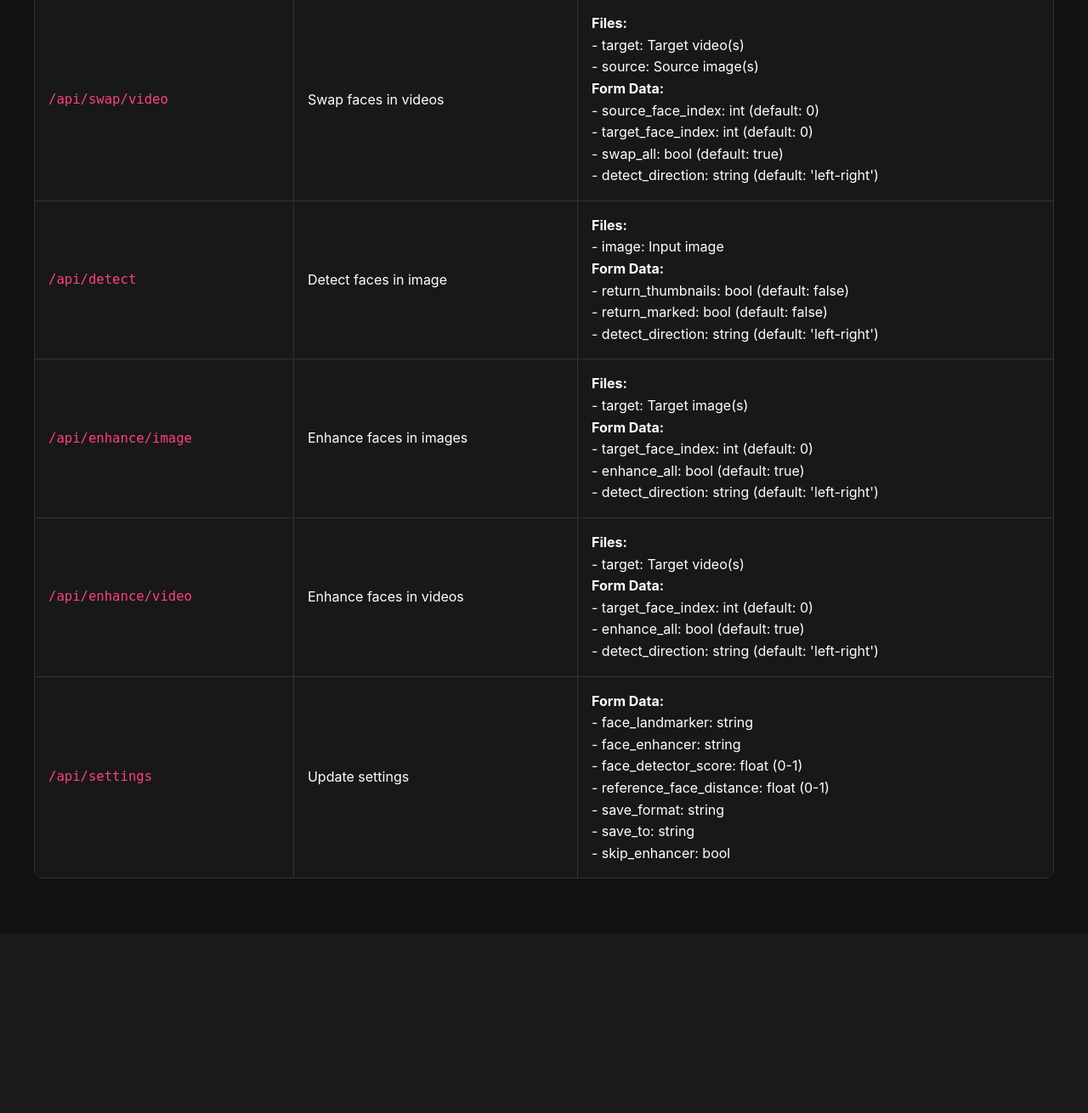
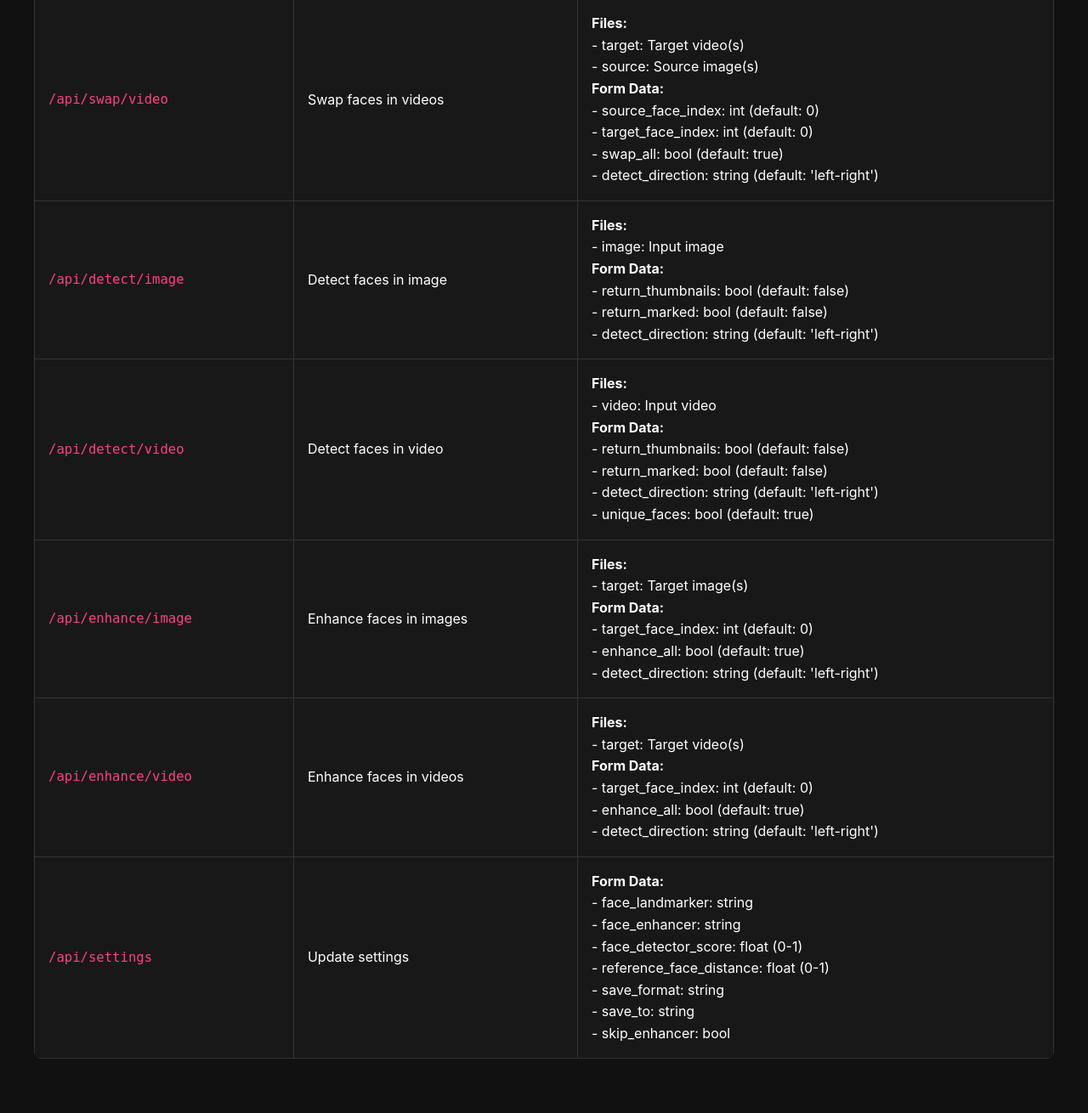
Before and after one commit to ikmalsaid/facemaker-fm2, a Python web app: template templates/index.html in a window 1280 px wide. Shown: the part 523-1833 px from the top of the page at 85% size. Before the commit the page ends 1557 px from the top, so only its background shows below. Run offline with Jinja, Linux system fonts and the light colour scheme; the template is opened without the code that fills it, so the values that code supplies are empty.

Commit message:
Added api endpoint for video face detect, fixed api glitches on response, updated web template, changed colorpaws logger method

```diff
--- a/templates/index.html
+++ b/templates/index.html
@@ -372,7 +372,7 @@
                     </td>
                 </tr>
                 <tr>
-                    <td class="endpoint">/api/detect</td>
+                    <td class="endpoint">/api/detect/image</td>
                     <td>Detect faces in image</td>
                     <td>
                         <strong>Files:</strong><br>
@@ -381,6 +381,19 @@
                         - return_thumbnails: bool (default: false)<br>
                         - return_marked: bool (default: false)<br>
                         - detect_direction: string (default: 'left-right')
+                    </td>
+                </tr>
+                <tr>
+                    <td class="endpoint">/api/detect/video</td>
+                    <td>Detect faces in video</td>
+                    <td>
+                        <strong>Files:</strong><br>
+                        - video: Input video<br>
+                        <strong>Form Data:</strong><br>
+                        - return_thumbnails: bool (default: false)<br>
+                        - return_marked: bool (default: false)<br>
+                        - detect_direction: string (default: 'left-right')<br>
+                        - unique_faces: bool (default: true)
                     </td>
                 </tr>
                 <tr>
@@ -436,7 +449,8 @@
                             <select id="endpoint" required>
                                 <option value="/api/swap/image">Face Swap (Image)</option>
                                 <option value="/api/swap/video">Face Swap (Video)</option>
-                                <option value="/api/detect">Face Detection</option>
+                                <option value="/api/detect/image">Face Detection (Image)</option>
+                                <option value="/api/detect/video">Face Detection (Video)</option>
                                 <option value="/api/enhance/image">Face Enhancement (Image)</option>
                                 <option value="/api/enhance/video">Face Enhancement (Video)</option>
                                 <option value="/api/settings">Settings</option>
@@ -508,7 +522,7 @@
                       options: ['left-right', 'right-left', 'top-bottom', 'bottom-top', 'small-large', 'large-small', 'best-worst', 'worst-best'] }
                 ]
             },
-            '/api/detect': {
+            '/api/detect/image': {
                 files: [
                     { name: 'image', label: 'Input Image', multiple: false, accept: 'image/*' }
                 ],
@@ -517,6 +531,18 @@
                     { name: 'return_marked', type: 'checkbox', default: true, label: 'Return Marked Image' },
                     { name: 'detect_direction', type: 'select', default: 'left-right', label: 'Detect Direction',
                       options: ['left-right', 'right-left', 'top-bottom', 'bottom-top', 'small-large', 'large-small', 'best-worst', 'worst-best'] }
+                ]
+            },
+            '/api/detect/video': {
+                files: [
+                    { name: 'video', label: 'Input Video', multiple: false, accept: 'video/*' }
+                ],
+                params: [
+                    { name: 'return_thumbnails', type: 'checkbox', default: true, label: 'Return Thumbnails' },
+                    { name: 'return_marked', type: 'checkbox', default: true, label: 'Return Marked Video' },
+                    { name: 'detect_direction', type: 'select', default: 'left-right', label: 'Detect Direction',
+                      options: ['left-right', 'right-left', 'top-bottom', 'bottom-top', 'small-large', 'large-small', 'best-worst', 'worst-best'] },
+                    { name: 'unique_faces', type: 'checkbox', default: true, label: 'Detect Unique Faces' }
                 ]
             },
             '/api/enhance/image': {
@@ -544,11 +570,13 @@
             '/api/settings': {
                 files: [],
                 params: [
+                    { name: 'face_swapper_precision', type: 'select', default: 'fp32', label: 'Face Swapper Precision',
+                      options: ['fp32', 'fp16'] },
                     { name: 'face_landmarker', type: 'select', default: 'peppa_wutz', label: 'Face Landmarker',
                       options: ['peppa_wutz', '2dfan4'] },
                     { name: 'face_enhancer', type: 'select', default: 'gfpgan_1.4', label: 'Face Enhancer',
                       options: ['gfpgan_1.4', 'gfpgan_1.3', 'restoreformer', 'codeformer'] },
-                    { name: 'face_detector_score', type: 'number', default: 0.5, label: 'Face Detector Score',
+                    { name: 'face_detector_score', type: 'number', default: 0.799, label: 'Face Detector Score',
                       step: 0.1, min: 0, max: 1 },
                     { name: 'reference_face_distance', type: 'number', default: 0.5, label: 'Reference Face Distance',
                       step: 0.1, min: 0, max: 1 },
@@ -670,24 +698,35 @@
 
                 if (data.success) {
                     // Check if response contains only a message
-                    if (data.results.length === 1 && data.results[0].message) {
+                    if (data.message) {
                         errorMessage.style.display = 'block';
-                        errorMessage.style.color = '#4CAF50'; // Change color to green for success
-                        errorMessage.textContent = data.results[0].message;
+                        errorMessage.style.color = '#4CAF50';
+                        errorMessage.textContent = data.message;
                         resultsContainer.style.display = 'none';
                     } else {
                         resultsTableBody.innerHTML = '';
 
-                        // Handle face detection response differently
-                        if (endpoint === '/api/detect') {
+                        // Handle video detection response
+                        if (endpoint === '/api/detect/video') {
+                            // Add marked video if present
+                            if (data.results.marked_video) {
+                                addResultRow(data.results.marked_video.filename, `Marked Video (${data.results.total_faces} faces detected)`);
+                            }
+
                             // Add thumbnails if present
                             if (data.results.thumbnails) {
                                 data.results.thumbnails.forEach(item => {
                                     addResultRow(item.filename, `Face: ${item.label}`);
                                 });
                             }
+                        } else if (endpoint === '/api/detect/image') {
+                            // Handle image detection response
+                            if (data.results.thumbnails) {
+                                data.results.thumbnails.forEach(item => {
+                                    addResultRow(item.filename, `Face: ${item.label}`);
+                                });
+                            }
 
-                            // Add marked image if present
                             if (data.results.marked_image) {
                                 addResultRow(data.results.marked_image.filename, 'Marked Image');
                             }
@@ -704,7 +743,7 @@
                     throw new Error(data.error || 'Unknown error occurred');
                 }
             } catch (error) {
-                errorMessage.style.color = '#ff4081'; // Reset to error color
+                errorMessage.style.color = '#ff4081';
                 errorMessage.textContent = `Error: ${error.message}`;
                 errorMessage.style.display = 'block';
             } finally {
```
Also changed, not shown: api.py (+65 -10 lines), main.py (+5 -6 lines).
